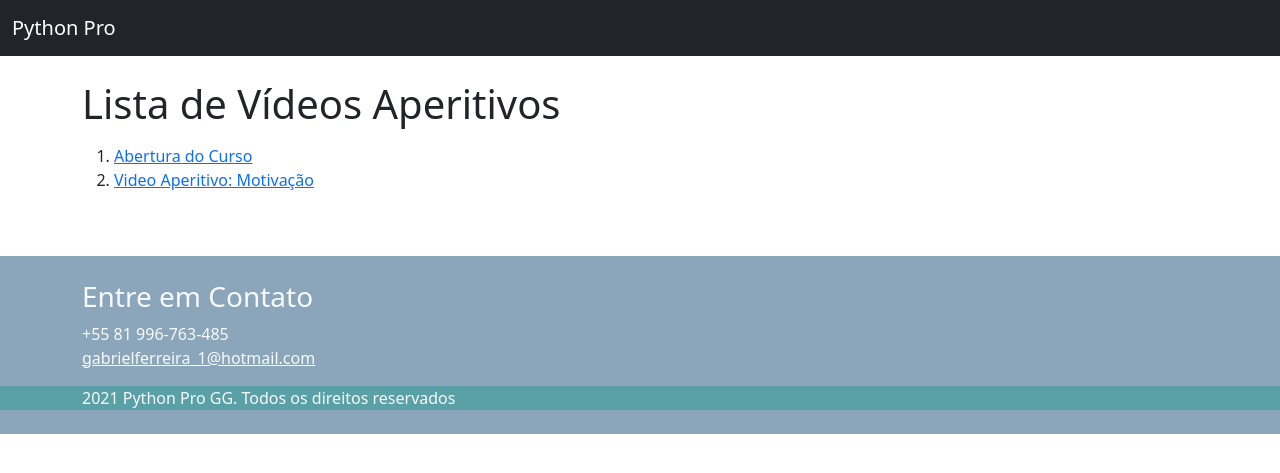
After one commit to ggferreira/Django, a Django app: page /aperitivos/ in a window 1280 px wide. The commit adds this page. Shown: the top 473 px of the page. Run offline with Django 3.2, Linux system fonts and the light colour scheme; some libraries are stand-ins or nearby versions.

Commit message:
Adicionada pagina 'Aperitivos' com links para todos os videos

```diff
--- /dev/null
+++ b/pypro/aperitivos/templates/aperitivos/indice.html
@@ -0,0 +1,20 @@
+{% extends 'base/base.html' %}
+{% load static %}
+<title>{% block title %}Python Pro - Aperitivos{% endblock title %}</title>
+{% block desciption %}Pagina com todos os videos{% endblock desciption %}
+{% block body %}
+    <div class="container">
+        <div class="row">
+            <div class="col-md-12">
+                <h1 class="mt-4 mb-3">Lista de Vídeos Aperitivos</h1>
+                <ol>
+                    {% for video in videos %}
+                        <li><a href="{{ video.get_absolute_url }}">{{ video.titulo | default:"Faltando Titulo" }}</a></li>
+                    {% empty %}
+                        <li>Não foi encontrado nem um vídio de aperitivo</li>
+                    {% endfor %}
+                </ol>
+            </div>
+        </div>
+    </div>
+{% endblock body %}
--- a/pypro/aperitivos/templates/aperitivos/video.html
+++ b/pypro/aperitivos/templates/aperitivos/video.html
@@ -6,7 +6,7 @@
     <div class="container">
         <div class="row">
             <div class="col-md-12">
-                <h1 class="mt-4 mb-3">{{ video.titulo }}</h1>
+                <h1 class="mt-4 mb-3">{{ video.titulo | default:"Faltando Titulo" }}</h1>
                 <iframe src="https://player.vimeo.com/video/{{ video.vimeo_id }}" width="1280" height="720" frameborder="0"
                         allow="autoplay; fullscreen; picture-in-picture" allowfullscreen></iframe>
             </div>
--- a/pypro/aperitivos/urls.py
+++ b/pypro/aperitivos/urls.py
@@ -1,8 +1,9 @@
 from django.urls import path
 
-from pypro.aperitivos.views import video
+from pypro.aperitivos.views import video, indice
 
 app_name = 'aperitivos'
 urlpatterns = [
     path('<slug:slug>', video, name='video'),
+    path('', indice, name='indice'),
 ]
--- a/pypro/aperitivos/views.py
+++ b/pypro/aperitivos/views.py
@@ -1,10 +1,29 @@
 from django.shortcuts import render
+from django.urls import reverse
+
+
+class Video:
+    def __init__(self, slug, titulo, vimeo_id):
+        self.slug = slug
+        self.titulo = titulo
+        self.vimeo_id = vimeo_id
+
+    def get_absolute_url(self):
+        return reverse('aperitivos:video', args=(self.slug,))
+
+
+videos = [
+    Video('abertura', 'Abertura do Curso', 528991309),
+    Video('motivacao', 'Video Aperitivo: Motivação', 527255451),
+]
+
+videos_dct = {v.slug: v for v in videos}
+
+
+def indice(request):
+    return render(request, 'aperitivos/indice.html', context={'videos': videos})
 
 
 def video(request, slug):
-    videos = {
-        'motivacao': {'titulo': 'Video Aperitivo: Motivação', 'vimeo_id': '527255451'},
-        'abertura': {'titulo': 'Abertura do Curso', 'vimeo_id': '528991309'},
-    }
-    video = videos[slug]
+    video = videos_dct[slug]
     return render(request, 'aperitivos/video.html', context={'video': video})
--- a/pypro/base/templates/base/base.html
+++ b/pypro/base/templates/base/base.html
@@ -37,29 +37,7 @@
 
 {% block body %}{% endblock body %}
 
-<footer class="main-footer mt-5 pt-4 pb-4 text-light">
-    <div class="container">
-        <div class="row">
-            <div class="col">
-                <h3>Entre em Contato</h3>
-                <address>
-                    +55 81 996-763-485
-                    <br/>
-                    <a href="maito:gabrielferreira_1@hotmail.com" class="text-light">gabrielferreira_1@hotmail.com</a>
-                </address>
-            </div>
-        </div>
-    </div>
-    <div class="rights">
-        <div class="container">
-            <div class="row">
-                <div class="col">
-                    {% now 'Y' %} Python Pro GG. Todos os direitos reservados
-                </div>
-            </div>
-        </div>
-    </div>
-</footer>
+{% include 'base/footer.html' with contato_email='gabrielferreira_1@hotmail.com' only %}
 
 </body>
 </html>
--- /dev/null
+++ b/pypro/base/templates/base/footer.html
@@ -0,0 +1,23 @@
+<footer class="main-footer mt-5 pt-4 pb-4 text-light">
+    <div class="container">
+        <div class="row">
+            <div class="col">
+                <h3>Entre em Contato</h3>
+                <address>
+                    +55 81 996-763-485
+                    <br/>
+                    <a href="maito:{{contato_email}}" class="text-light">{{contato_email}}</a>
+                </address>
+            </div>
+        </div>
+    </div>
+    <div class="rights">
+        <div class="container">
+            <div class="row">
+                <div class="col">
+                    {% now 'Y' %} Python Pro GG. Todos os direitos reservados
+                </div>
+            </div>
+        </div>
+    </div>
+</footer>
--- a/pypro/base/testes/test_home.py
+++ b/pypro/base/testes/test_home.py
@@ -20,3 +20,7 @@ def test_title(resp):
 
 def test_home_link(resp):
     assert_contains(resp, f'href="{reverse("base:home")}">Python Pro</a>')
+
+
+def test_email_link(resp):
+    assert_contains(resp, 'href="maito:gabrielferreira_1@hotmail.com"')
```
Also changed, not shown: pypro/aperitivos/tests/test_indice.py (added, +35 -0 lines), pypro/aperitivos/tests/__init__.py (added), pypro/aperitivos/tests/test_videos.py (renamed from pypro/aperitivos/tests.py).
